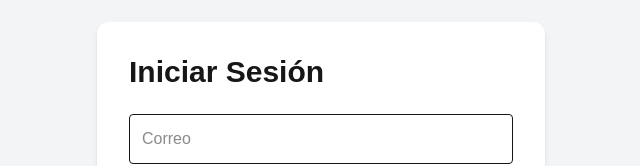
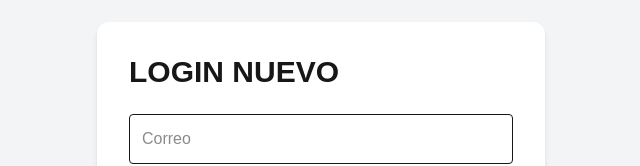
Before and after one commit to alcamvel-dev/control-vehicular, a Next.js app: page /login in a window 1280 px wide. Shown: the part 226-392 px from the top of the page, without its empty margins (319-959 px from the left). Built offline with nearby package versions, Linux system fonts and the light colour scheme.

Commit message:
Test deploy

```diff
--- a/app/login/page.tsx
+++ b/app/login/page.tsx
@@ -42,7 +42,7 @@ export default function LoginPage() {
       <div className="bg-white p-8 rounded-xl shadow-md w-full max-w-md">
 
         <h1 className="text-3xl font-bold mb-6">
-          Iniciar Sesión
+          LOGIN NUEVO
         </h1>
 
         <input
```
